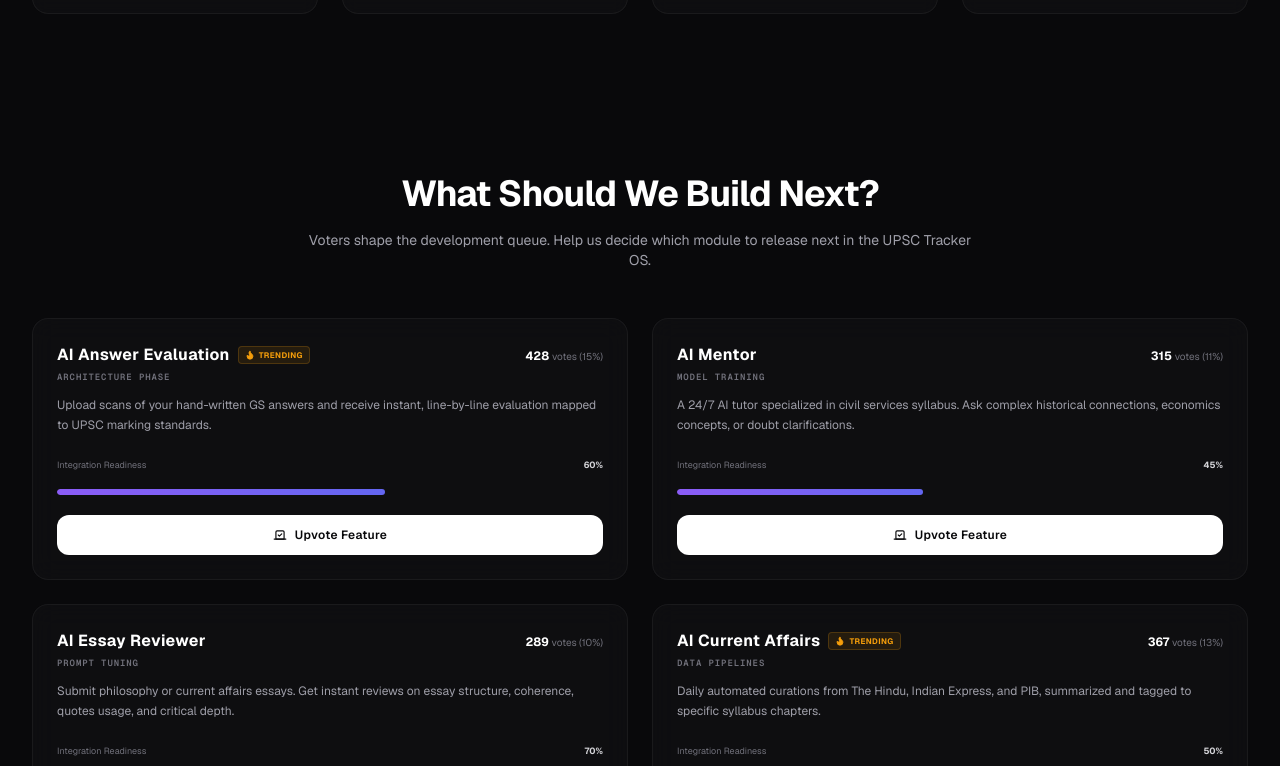
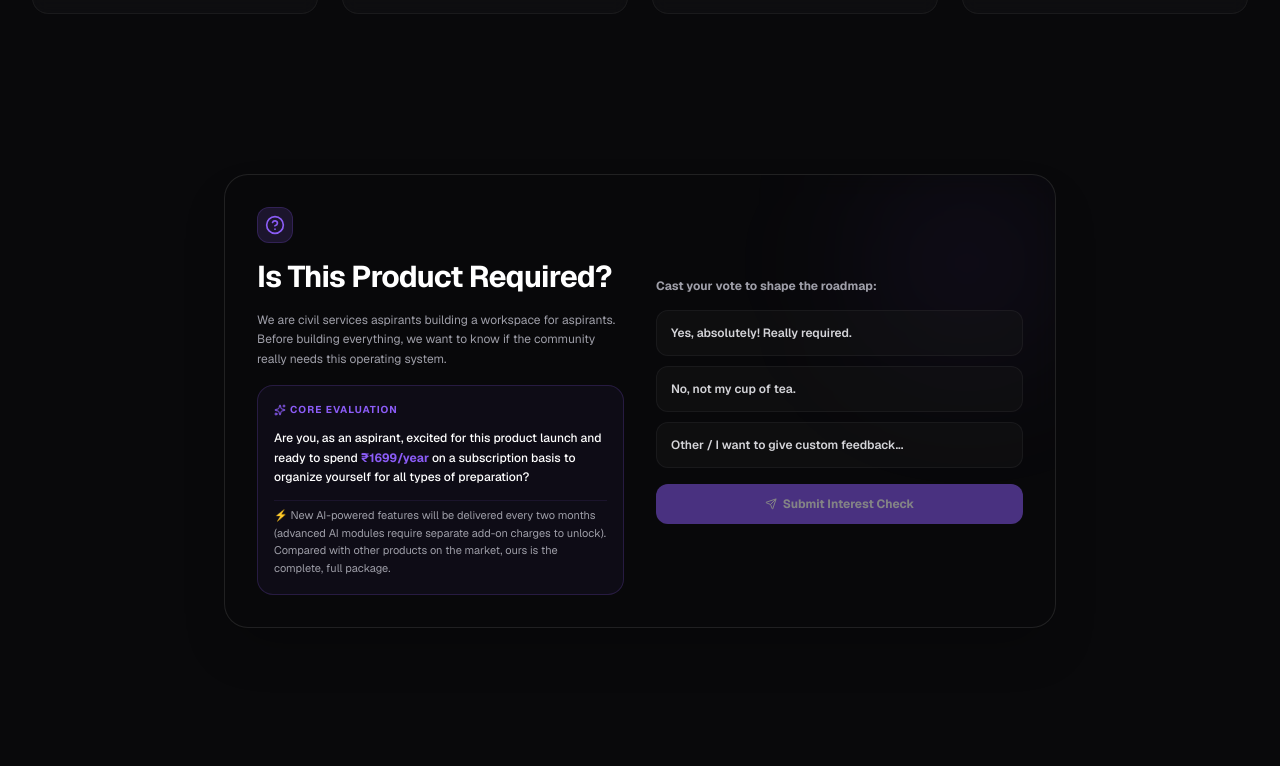
Before and after one commit to rithikavj1/upsc-landing-public, a Next.js app: page / in a window 1280 px wide. Shown: the part 3754-4520 px from the top of the page. Built offline with nearby package versions, Linux system fonts and the light colour scheme; no server answers; the database is empty.

Commit message:
Rearrange page sections: Available at Launch -> Is This Product Required -> What Should We Launch

```diff
--- a/src/app/page.tsx
+++ b/src/app/page.tsx
@@ -55,14 +55,14 @@ export default function Home() {
         {/* Features Grid - Available at Launch */}
         <FeaturesGrid />
 
-        {/* Community Roadmap & Voting */}
+        {/* Interest Check Validation Poll (Comes below Available at Launch) */}
+        <InterestCheck onJoinClick={handleOpenWaitlist} />
+
+        {/* Community Roadmap & Voting (Comes below Interest Check) */}
         <VotingRoadmap />
 
         {/* UPSC Pain Survey */}
         <PainSurvey />
-
-        {/* Interest Check Validation Poll */}
-        <InterestCheck onJoinClick={handleOpenWaitlist} />
 
         {/* Founder Story */}
         <FounderStory />
```
